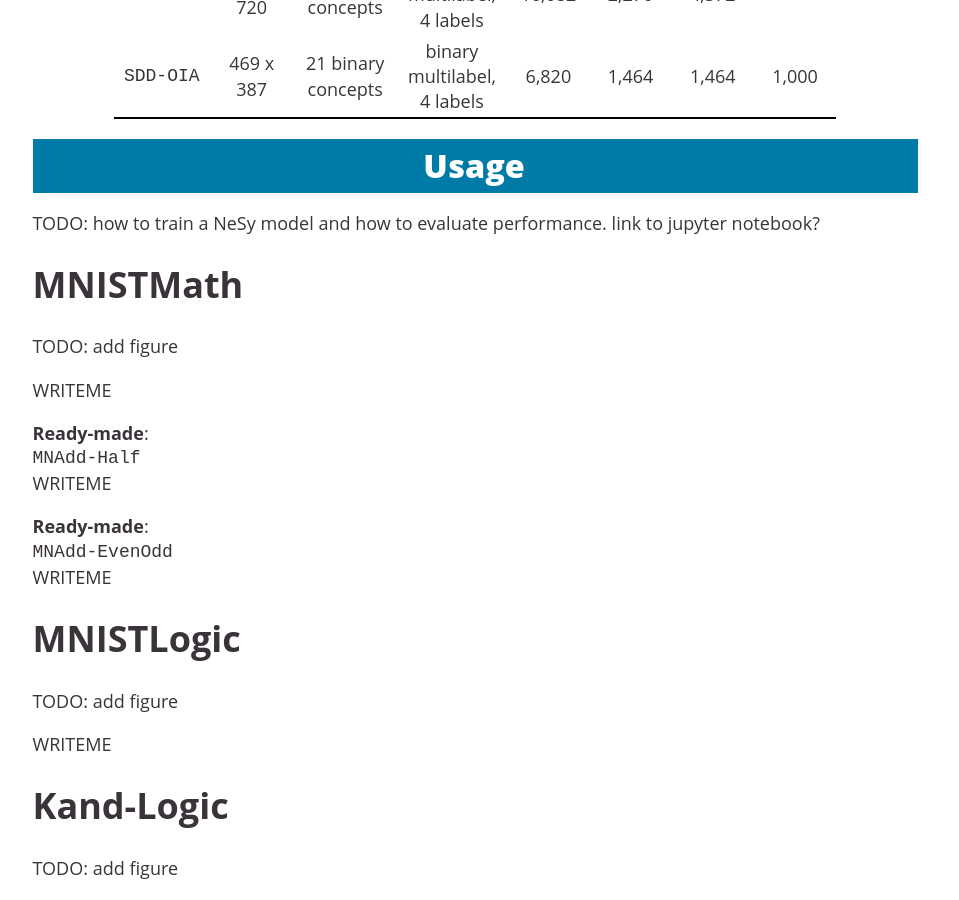
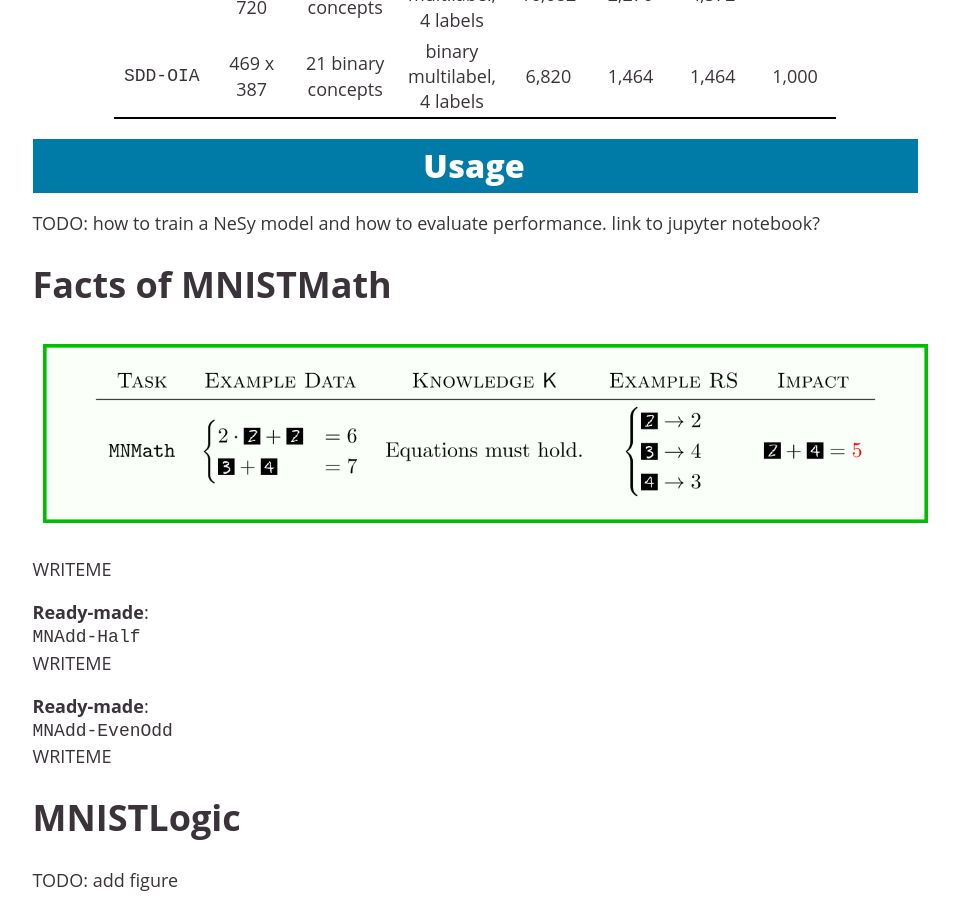
Before and after one commit to unitn-sml/rsbench, a Jekyll site: the page built from index.md, in a window 1280 px wide and 900 px high, scrolled down 3557 px. Shown: the whole window, without its empty margins (165-1124 px from the left). Built offline with Jekyll 4.4.1, drawn with Linux system fonts in a browser that asks for light colours; our own code applies the rules of GitHub Pages for plain Markdown files.

Commit message:
index, assets: add figure for mnmath.

```diff
--- a/index.md
+++ b/index.md
@@ -99,9 +99,9 @@ mitigation of reasoning shortcuts." NeurIPS 2023.</span>
 TODO: how to train a NeSy model and how to evaluate performance.  link to jupyter notebook?
 
 
-# MNISTMath
+# Facts of MNISTMath
 
-TODO: add figure
+<img src="assets/images/rsbench-mnmath.png" alt="mnmath" width="100%" height="auto">
 
 WRITEME
 
```
Also changed, not shown: assets/images/rsbench-mnmath.png (added).
